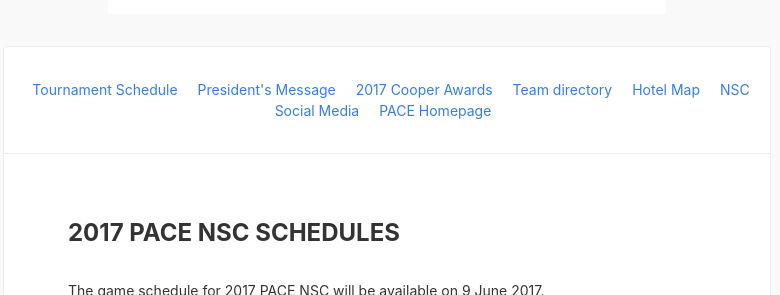
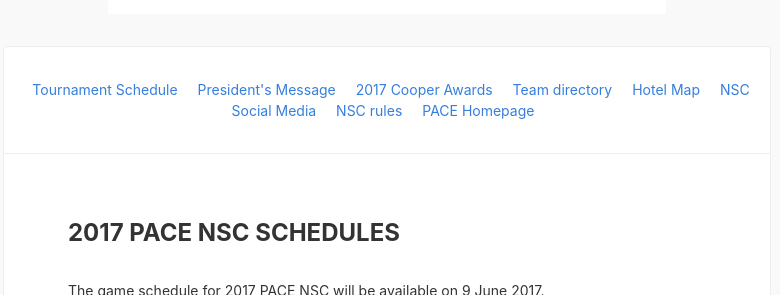
Before and after one commit to PACENSC/pacensc.github.io, a Jekyll site: the page built from schedules.md, in a window 1280 px wide. Shown: the part 207-502 px from the top of the page, without its empty margins (253-1033 px from the left). Built offline with Jekyll 4.4.1, drawn with Linux system fonts in a browser that asks for light colours; nearby versions of some CDN libraries.

Commit message:
adding rules

```diff
--- a/_config.yml
+++ b/_config.yml
@@ -25,6 +25,9 @@
   - name:         NSC Social Media
     url:          /social-media
     external:     false
+  - name:         NSC rules
+    url:          /rules
+    external:     false
   - name:         PACE Homepage
     url:          http://pace-nsc.org
     external:     true
--- a/schedules.md
+++ b/schedules.md
@@ -6,4 +6,4 @@
 
 ## Overview Schedule:
 
-<iframe src="https://drive.google.com/file/d/0BzeiFzPBJqdySmY3XzJEQ3c5OHM/preview" width="640" height="480"></iframe>
+<iframe src="https://drive.google.com/file/d/0BzeiFzPBJqdySmY3XzJEQ3c5OHM/preview" width="640" height="800"></iframe>
```
Also changed, not shown: rules.md (added, +6 -0 lines), team-directory.md (+1 -1 lines), message-from-president.md (line endings or trailing spaces).
